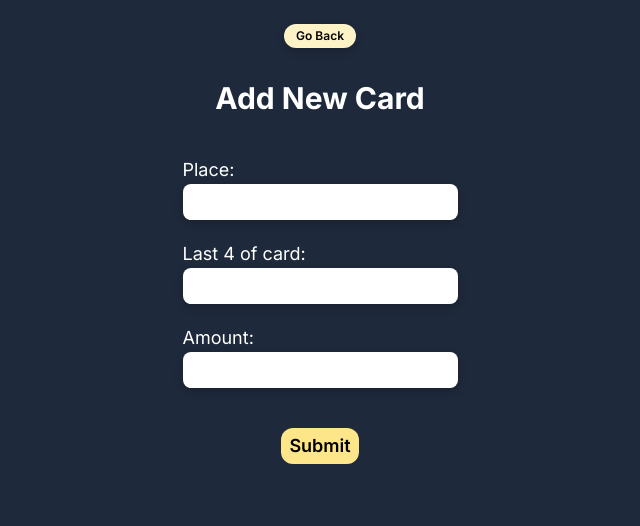
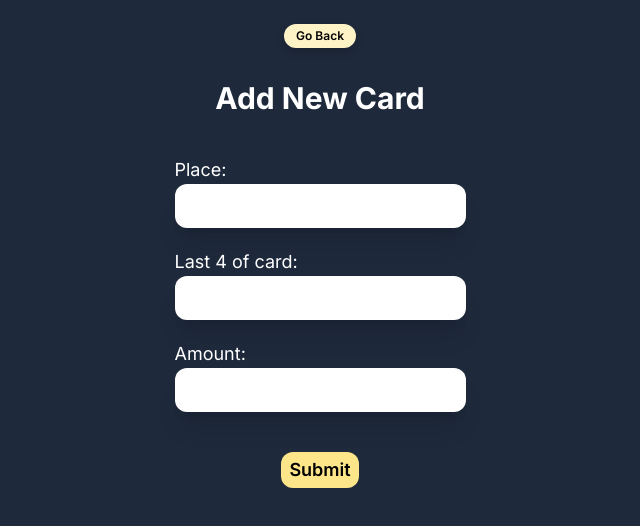
Before and after one commit to brandonmcconathy/gift-card-tracker, a Next.js app: page /add in a window 1280 px wide. Shown: the top 526 px of the page, without its empty margins (320-960 px from the left). Built offline with nearby package versions, Linux system fonts and the light colour scheme.

Commit message:
Styled input fields

```diff
--- a/src/app/add/page.tsx
+++ b/src/app/add/page.tsx
@@ -42,15 +42,15 @@ return(
     <form onSubmit={handleSubmit} className="flex flex-col justify-center items-center gap-5 text-lg">
       <div className="flex flex-col">
         <label className="text-white">Place:</label>
-        <input type="text" name='place' value={card.place} onChange={handleChange} required className="rounded-lg px-2 py-1 box-pop" />
+        <input type="text" name='place' value={card.place} onChange={handleChange} required className="outline-none rounded-xl px-4 py-2 shadow-xl focus:ring focus:ring-amber-200 transition duration-300" />
       </div>
       <div className="flex flex-col">
         <label className="text-white">Last 4 of card:</label>
-        <input type="text" name='id' value={card.id} onChange={handleChange} required className="rounded-lg px-2 py-1 box-pop" />
+        <input type="text" name='id' value={card.id} onChange={handleChange} required className="outline-none rounded-xl px-4 py-2 shadow-xl focus:ring focus:ring-amber-200 transition duration-300" />
       </div>
       <div className="flex flex-col">
         <label className="text-white">Amount:</label>
-        <input type="text" name='amount' value={card.amount} onChange={handleChange} required className="rounded-lg px-2 py-1 box-pop" />
+        <input type="text" name='amount' value={card.amount} onChange={handleChange} required className="outline-none rounded-xl px-4 py-2 shadow-xl focus:ring focus:ring-amber-200 transition duration-300" />
       </div>
       <button className="mb-10 py-1 px-2 mt-5 bg-amber-200 rounded-xl text-lg font-semibold transition duration-500 hover:bg-amber-400" >Submit</button>
     </form>
--- a/src/app/components/placedisplay.tsx
+++ b/src/app/components/placedisplay.tsx
@@ -57,7 +57,7 @@ function CardDisplay(card:any, index:any) {
       <div className="flex gap-4 text-base">
         {!update ? <button onClick={handleUpdate} className="bg-amber-400 px-2 py-1 rounded-xl box-pop font-semibold">Update</button> :
           <div className="flex gap-5">
-            <input />
+            <input className="outline-none rounded-xl w-32 px-4 py-2 shadow-xl focus:ring focus:ring-amber-400 transition duration-300" placeholder="New amount" />
             <button className="bg-amber-400 px-2 py-1 rounded-xl box-pop font-semibold">Submit</button>
           </div>}
         <button onClick={handleDelete} className="bg-amber-400 px-2 py-1 rounded-xl box-pop font-semibold">Remove</button>
```
